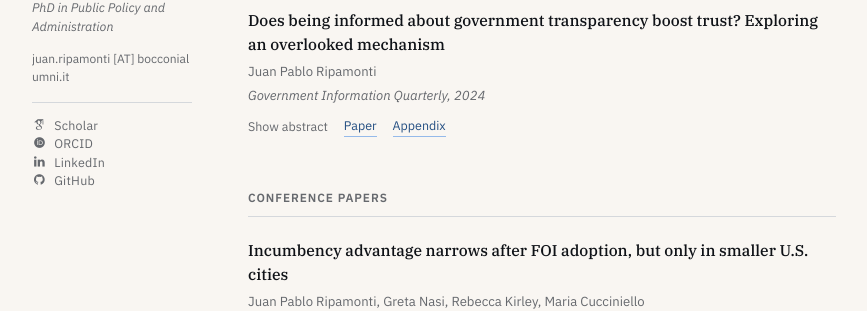
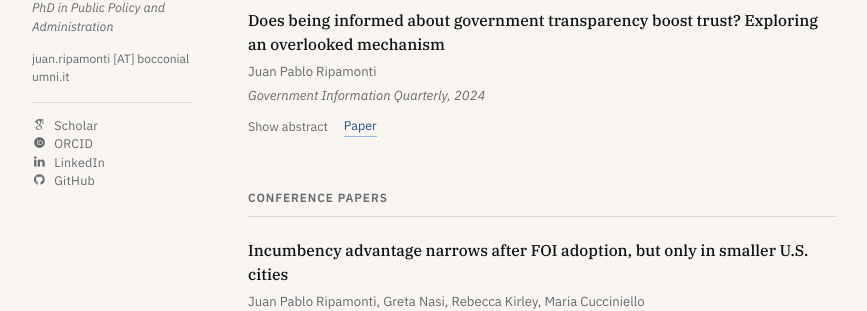
Before and after one commit to jpripamonti/jpripamonti.github.io, a Jekyll site: the page built from publications.html, in a window 1280 px wide. Shown: the part 235-546 px from the top of the page, without its empty margins (206-1073 px from the left). Built offline with Jekyll 4.4.1, drawn with Linux system fonts in a browser that asks for light colours; some web fonts are replaced.

Commit message:
Sacar del sitio el apéndice del paper de GIQ
Sus páginas 2 a 11 no son un cuestionario en blanco: son las respuestas
impresas de un participante real, con su código postal, su identificador de
CloudResearch y su perfil demográfico completo.

Se repone cuando esté rehecho sin datos individuales.

```diff
--- a/_data/publications.yaml
+++ b/_data/publications.yaml
@@ -60,7 +60,6 @@ papers:
     authors: "Juan Pablo Ripamonti"
     venue: "Government Information Quarterly"
     paper_pdf: "https://www.sciencedirect.com/science/article/pii/S0740624X24000522"
-    appendix: "/assets/GIQ_appendix.pdf"
     abstract: |
       Governments implement transparency policies aiming to enhance citizens' trust, but the outcomes of these efforts are complex and not fully understood. Existing literature often focuses on how citizens consume government information, but tends to overlook the impact of the act of disclosure itself. This study seeks to fill this gap by examining citizens' responses to the act of government disclosure, independent of the content disclosed. Through a factorial survey experiment, the research manipulates motivations, types, and levels of information disclosure across two distinct organizations to assess their impact on public trust. The findings reveal that the act of disclosure generally enhances trust perceptions, but this effect is significantly modulated by individuals' pre-existing attitudes toward transparency. Those indifferent about transparency do not show increased trust, while for those who value transparency, trust increases notably. The study also finds that the disclosure of performance information, particularly when combined with financial information, has the most substantial impact on trust. Moreover, public trust is higher when organizations disclose more information than legally required. These results contribute to a more nuanced understanding of how government transparency influences public trust and highlight the importance of considering citizen attitudes in transparency initiatives.
     year: "2024"
```
